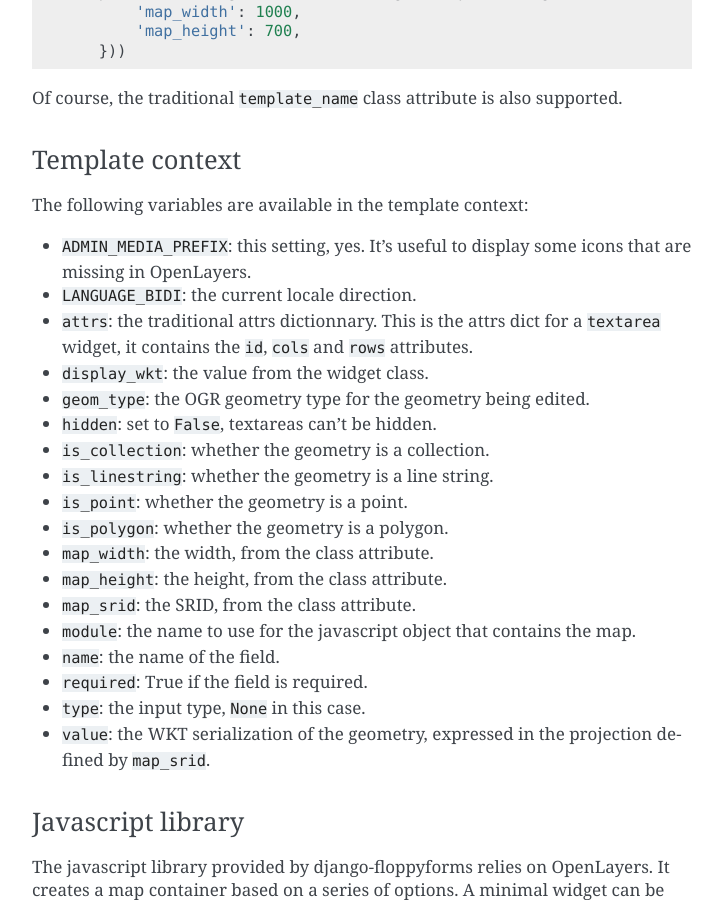
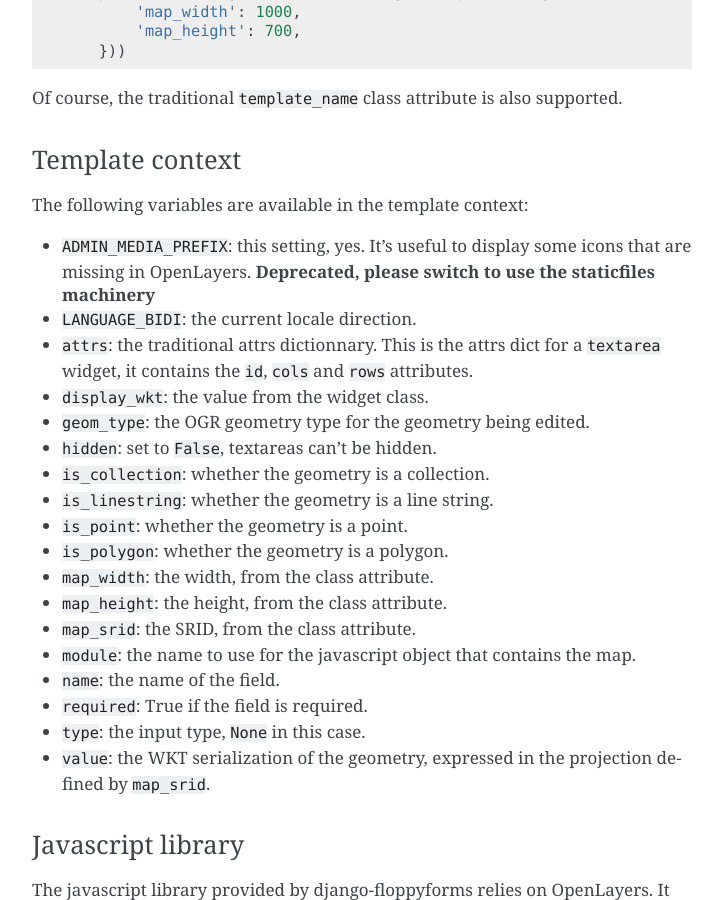
Before and after one commit to jazzband/django-floppyforms, a Sphinx documentation site: the page built from docs/geodjango.rst, in a window 1280 px wide and 900 px high, scrolled down 4601 px. Shown: the whole window, without its empty margins (388-1111 px from the left). Built offline with Sphinx 7.4.7, drawn with Linux system fonts in a browser that asks for light colours; pages that are not in the unit, such as notebooks, are missing from menus.

Commit message:
Document the use of ADMIN_MEDIA_PREFIX as deprecated

```diff
--- a/docs/geodjango.rst
+++ b/docs/geodjango.rst
@@ -204,7 +204,8 @@
 The following variables are available in the template context:
 
 * ``ADMIN_MEDIA_PREFIX``: this setting, yes. It's useful to display some icons
-  that are missing in OpenLayers.
+  that are missing in OpenLayers. **Deprecated, please switch to use the
+  staticfiles machinery**
 * ``LANGUAGE_BIDI``: the current locale direction.
 * ``attrs``: the traditional attrs dictionnary. This is the attrs dict for a
   ``textarea`` widget, it contains the ``id``, ``cols`` and ``rows``
```
Also changed, not shown: 1 other file.
